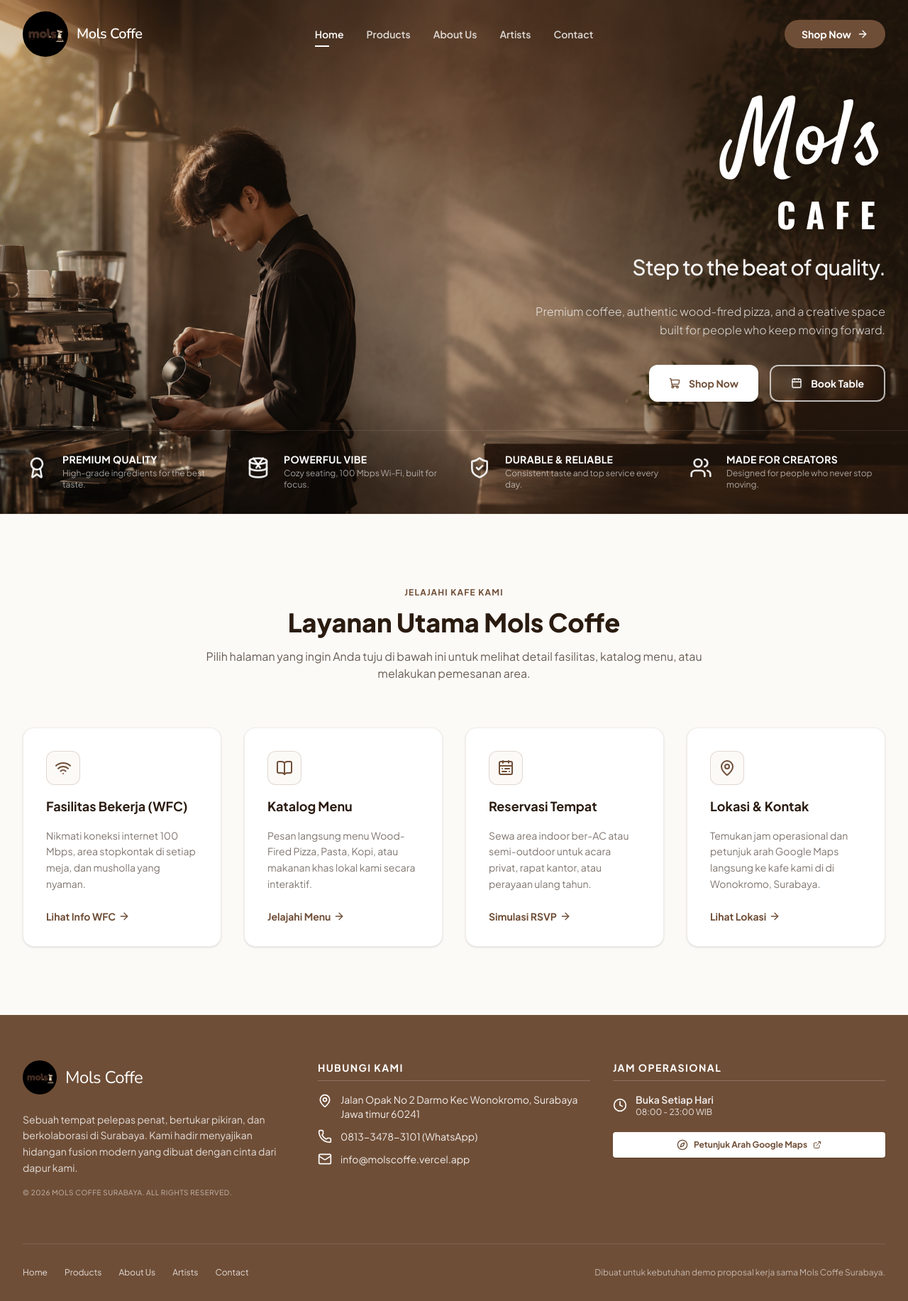
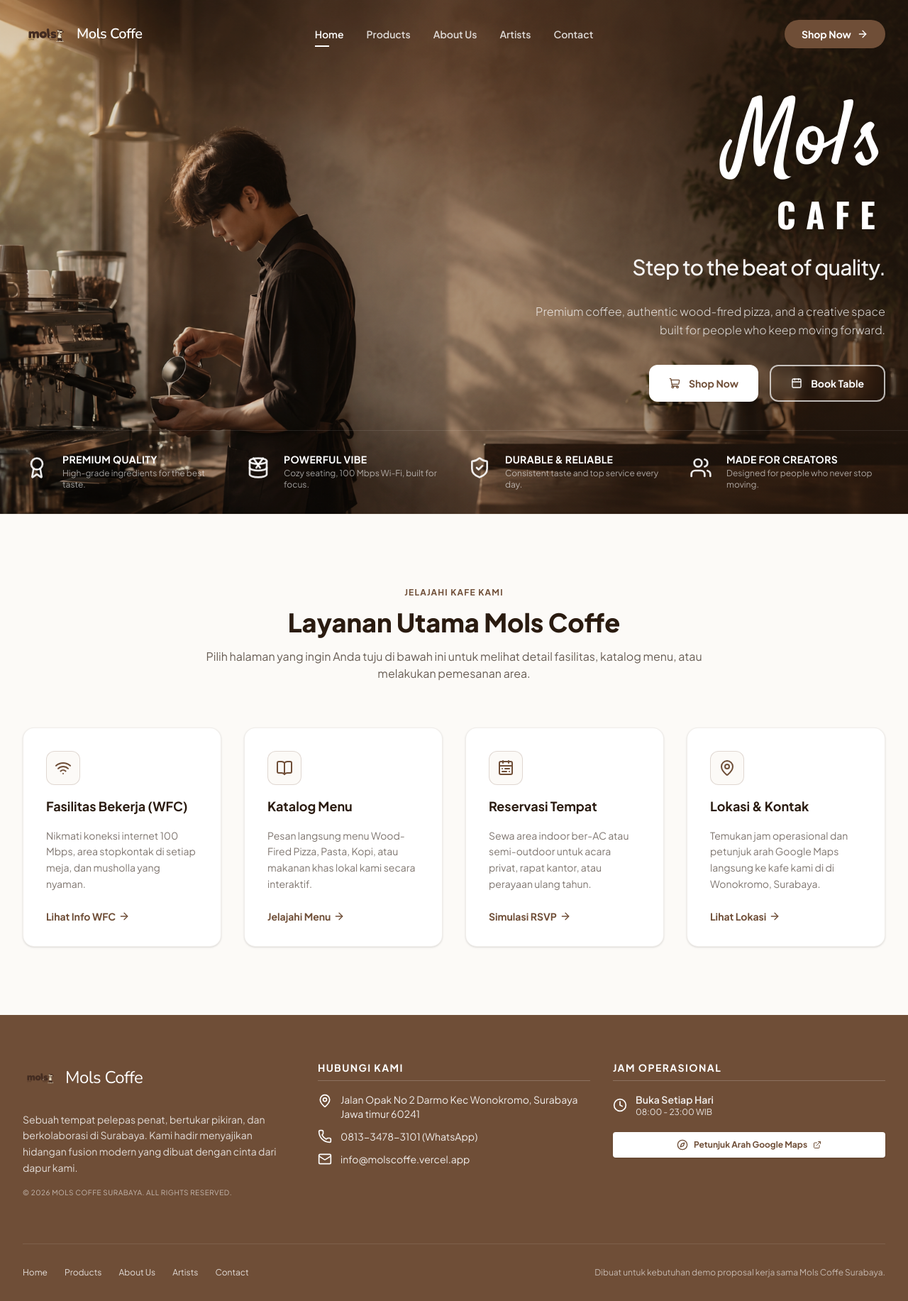
Before and after one commit to ggaku3076-ux/molscoffe, a Next.js app: page / in a window 1280 px wide. Shown: the whole page at 71% size. Built offline with nearby package versions, Linux system fonts and the light colour scheme.

Commit message:
Convert logo to transparent LOGO.png and revert references

```diff
--- a/src/app/layout.tsx
+++ b/src/app/layout.tsx
@@ -57,7 +57,7 @@ export const metadata: Metadata = {
     type: "website",
     images: [
       {
-        url: "/Asset/LOGO.jpg",
+        url: "/Asset/LOGO.png",
         width: 800,
         height: 800,
         alt: "Mols Coffe Surabaya Logo",
--- a/src/components/Footer.tsx
+++ b/src/components/Footer.tsx
@@ -20,7 +20,7 @@ export default function Footer() {
               <div className="relative h-10 w-10 shrink-0 rounded-full overflow-hidden">
                 {/* eslint-disable-next-line @next/next/no-img-element */}
                 <img
-                  src="/Asset/LOGO.jpg"
+                  src="/Asset/LOGO.png"
                   alt="Mols Coffe Surabaya Logo"
                   className="h-full w-full object-cover"
                 />
@@ -106,7 +106,7 @@ export default function Footer() {
                 <div className="relative h-12 w-12 shrink-0 rounded-full overflow-hidden">
                   {/* eslint-disable-next-line @next/next/no-img-element */}
                   <img
-                    src="/Asset/LOGO.jpg"
+                    src="/Asset/LOGO.png"
                     alt="Mols Coffe Surabaya Logo"
                     className="h-full w-full object-cover"
                   />
--- a/src/components/Navbar.tsx
+++ b/src/components/Navbar.tsx
@@ -60,7 +60,7 @@ export default function Navbar() {
             <div className="relative h-16 w-16 shrink-0 rounded-full overflow-hidden">
               {/* eslint-disable-next-line @next/next/no-img-element */}
               <img
-                src="/Asset/LOGO.jpg"
+                src="/Asset/LOGO.png"
                 alt="Mols Coffe Logo"
                 className="h-full w-full object-cover"
               />
@@ -157,7 +157,7 @@ export default function Navbar() {
             <div className="relative h-10 w-10 shrink-0 rounded-full overflow-hidden">
               {/* eslint-disable-next-line @next/next/no-img-element */}
               <img
-                src="/Asset/LOGO.jpg"
+                src="/Asset/LOGO.png"
                 alt="Mols Coffe Logo"
                 className="h-full w-full object-cover"
               />
```
Also changed, not shown: public/Asset/LOGO.png (added), src/app/icon.png.
